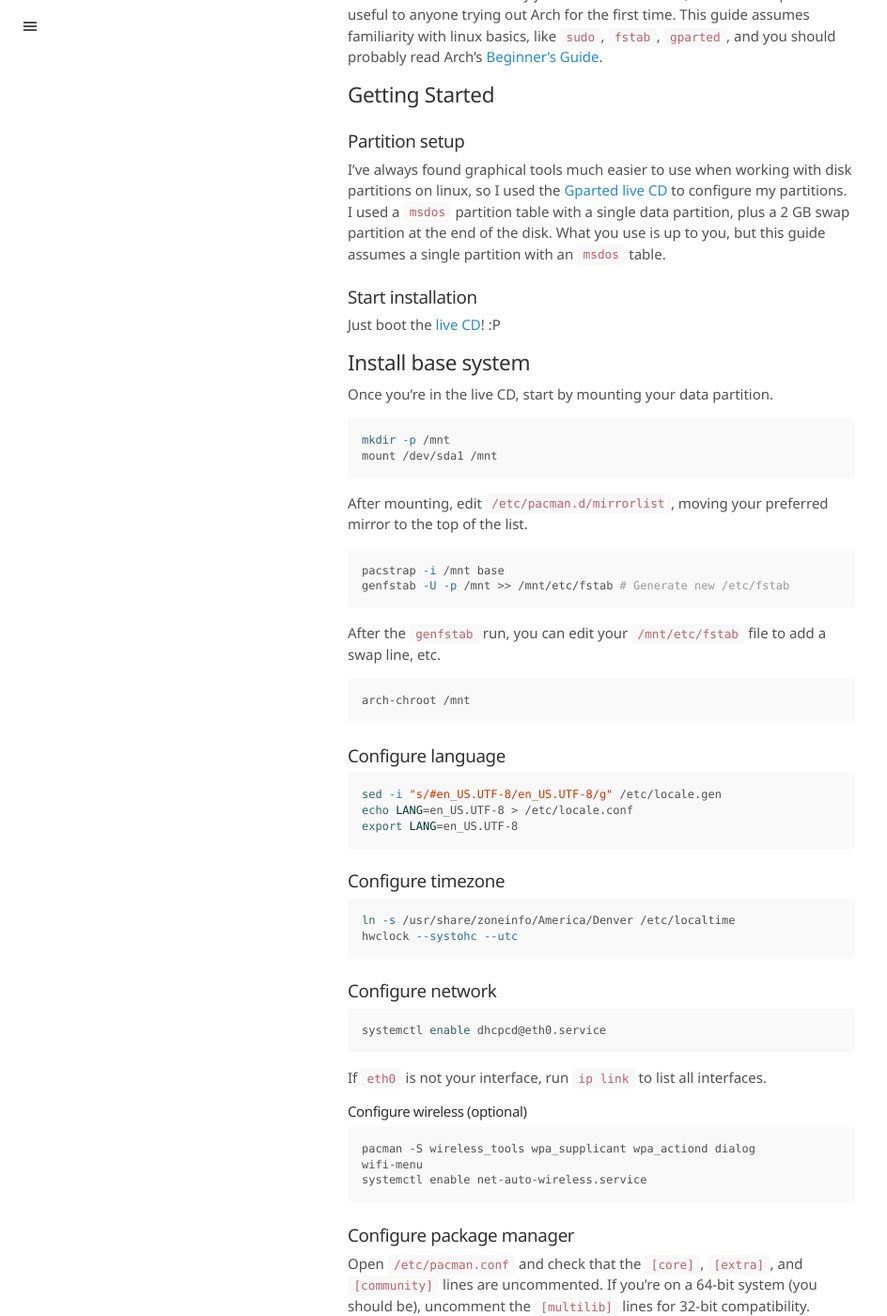
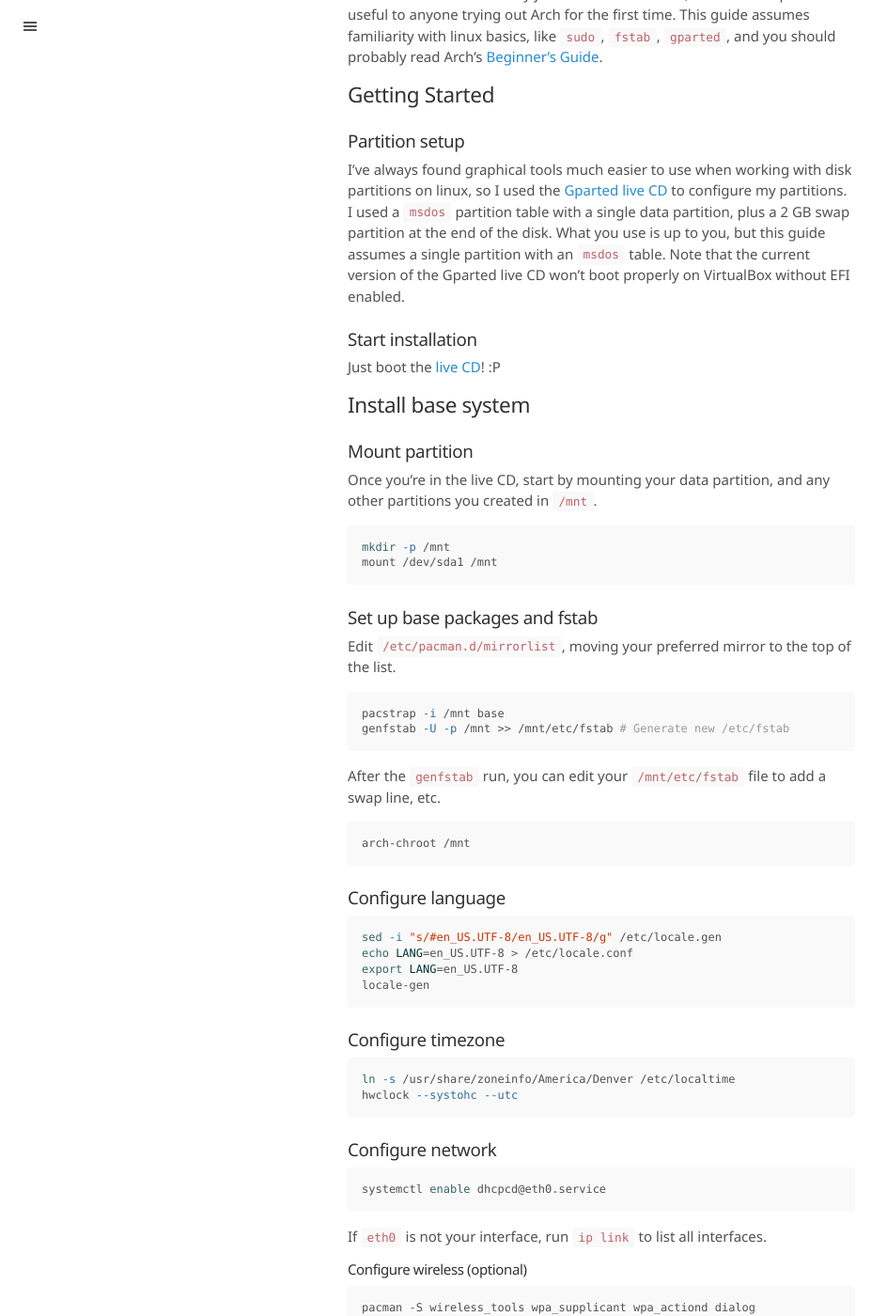
Before and after one commit to Alanaktion/alanaktion.github.io, a Jekyll site: the page built from _posts/2016-02-11-arch-setup.md, in a window 1280 px wide and 1400 px high, scrolled down 320 px. Shown: the whole window at 94% size, without its empty margins (0-944 px from the left). Built offline with Jekyll 4.4.1, drawn with Linux system fonts in a browser that asks for light colours; some of the changed text lies outside the part shown.

Commit message:
Minor update to Arch Setup

````diff
--- a/_posts/2016-02-11-arch-setup.md
+++ b/_posts/2016-02-11-arch-setup.md
@@ -12,7 +12,7 @@ This time around I got it working perfectly, so I decided I'd write a little gui
 
 ### Partition setup
 
-I've always found graphical tools much easier to use when working with disk partitions on linux, so I used the [Gparted live CD](gparted.org/download.php) to configure my partitions. I used a `msdos` partition table with a single data partition, plus a 2 GB swap partition at the end of the disk. What you use is up to you, but this guide assumes a single partition with an `msdos` table.
+I've always found graphical tools much easier to use when working with disk partitions on linux, so I used the [Gparted live CD](gparted.org/download.php) to configure my partitions. I used a `msdos` partition table with a single data partition, plus a 2 GB swap partition at the end of the disk. What you use is up to you, but this guide assumes a single partition with an `msdos` table. Note that the current version of the Gparted live CD won't boot properly on VirtualBox without EFI enabled.
 
 ### Start installation
 
@@ -20,14 +20,18 @@ Just boot the [live CD](https://www.archlinux.org/download/)! :P
 
 ## Install base system
 
-Once you're in the live CD, start by mounting your data partition.
+### Mount partition
+
+Once you're in the live CD, start by mounting your data partition, and any other partitions you created in `/mnt`.
 
 ``` bash
 mkdir -p /mnt
 mount /dev/sda1 /mnt
 ```
 
-After mounting, edit `/etc/pacman.d/mirrorlist`, moving your preferred mirror to the top of the list.
+### Set up base packages and fstab
+
+Edit `/etc/pacman.d/mirrorlist`, moving your preferred mirror to the top of the list.
 
 ```bash
 pacstrap -i /mnt base
@@ -46,8 +50,8 @@ arch-chroot /mnt
 sed -i "s/#en_US.UTF-8/en_US.UTF-8/g" /etc/locale.gen
 echo LANG=en_US.UTF-8 > /etc/locale.conf
 export LANG=en_US.UTF-8
+locale-gen
 ```
-
 
 ### Configure timezone
 
````
Also changed, not shown: other parts of _posts/2016-02-11-arch-setup.md (+1 -1 lines).
